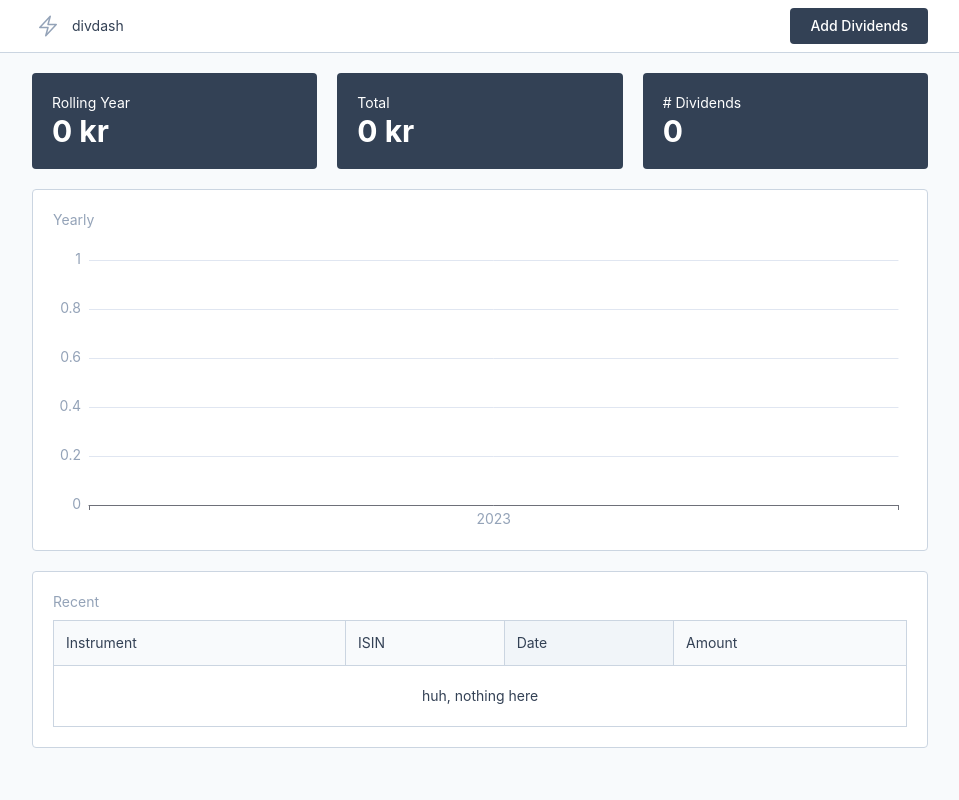
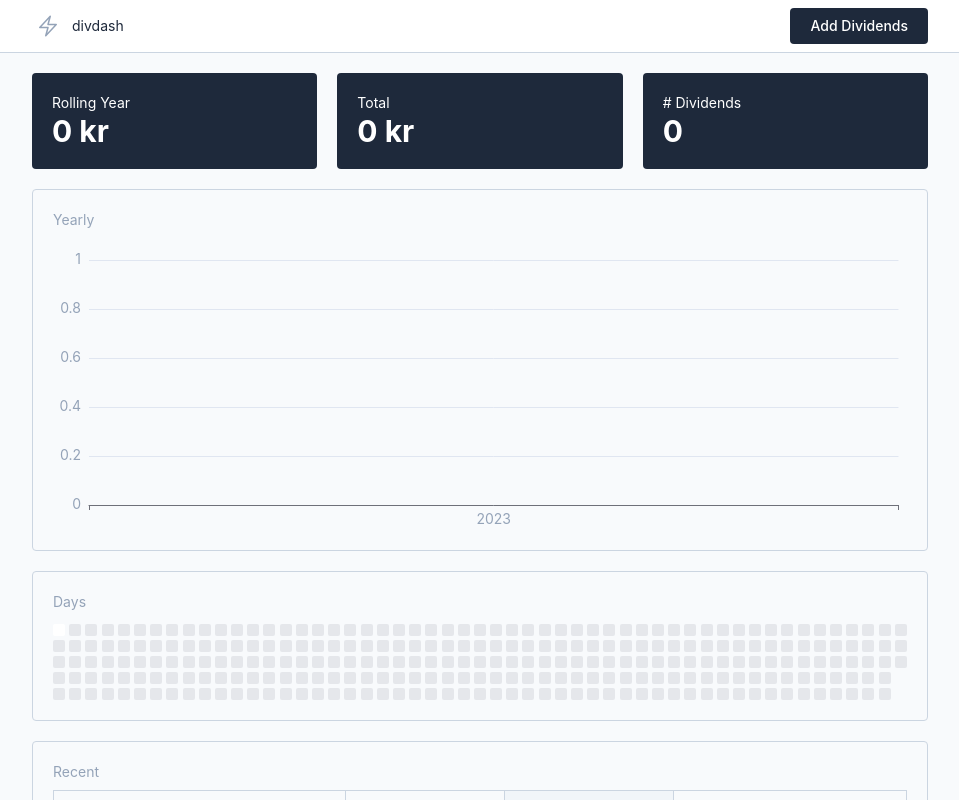
Before and after one commit to Blixthalka/divdash, a React (Create React App) app: page /dashboard in a window 1280 px wide. Shown: the top 800 px of the page, without its empty margins (160-1119 px from the left). Built offline with nearby package versions, Linux system fonts and the light colour scheme.

Commit message:
contributions

```diff
--- a/public/index.html
+++ b/public/index.html
@@ -39,5 +39,6 @@
       To begin the development, run `npm start` or `yarn start`.
       To create a production bundle, use `npm run build` or `yarn build`.
     -->
+
   </body>
 </html>
--- a/src/components/Button.jsx
+++ b/src/components/Button.jsx
@@ -5,7 +5,7 @@ function Button({ text, children, className, onClick, design = "primary", Icon,
         <button
             className={`
                 cursor-pointer
-                ${design === "primary" && "bg-primary hover:bg-slate-600"}
+                ${design === "primary" && "bg-primary "}
                 ${design === "secondary" && "bg-transparent hover:bg-background border-background"}
                 ${(disabled && design === "primary") && 'hover:bg-secondary'}
                  ${xs ? "px-2" : "px-5"} py-2  rounded group min-w-fit ${className}`}
@@ -15,7 +15,7 @@ function Button({ text, children, className, onClick, design = "primary", Icon,
             {text ?
                 <span
                     className={`
-                        ${design === "primary" && "text-white"}
+                        ${design === "primary" && "text-white group-hover:text-lime-300"}
                         ${design === "secondary" && "text-secondary group-hover:text-primary"}
                         ${(disabled && design === "secondary") && 'group-hover:text-secondary'}
                         font-medium flex items-center text-sm`}
--- a/src/components/ButtonIcon.jsx
+++ b/src/components/ButtonIcon.jsx
@@ -8,7 +8,7 @@ const ButtonIcon = ({Icon, className, onClick, disabled = false}) => {
             onClick={disabled ? () => {} : onClick}
             disabled={disabled}
         >
-            <Icon className={`stroke-secondary w-6 h-6 ${disabled ? "stroke-slate-200" : "group-hover:stroke-primary "}`} />
+            <Icon className={`stroke-secondary w-6 h-6 ${disabled ? "stroke-slate-200" : "group-hover:stroke-primary group-hover:fill-lime-300"}`} />
         </button>
     );
 }
--- a/src/components/Card.jsx
+++ b/src/components/Card.jsx
@@ -1,11 +1,11 @@
 
 
-function Card({ title, children, className, headerComponent }) {
+function Card({ title, children, className, headerComponent, textClassName }) {
   return (
-    <div className={`bg-white border border-slate-300 rounded p-5 ${className}`}>
+    <div className={` border border-slate-300 rounded p-5 ${className}`}>
       {title &&
         <div className="flex justify-between ">
-          <p className="text-secondary text-sm">{title}</p>
+          <p className={`text-secondary text-sm ${textClassName}`}>{title}</p>
           {headerComponent && headerComponent}
         </div>
       }
--- a/src/components/Chart.jsx
+++ b/src/components/Chart.jsx
@@ -61,7 +61,7 @@ function Chart({ data, onBarClick }) {
                     }
                 }),
                 type: 'bar',
-                color: '#334155',
+                color: '#1e293b',
                 emphasis: {
                     itemStyle: {
                         shadowColor: '#404040'
--- /dev/null
+++ b/src/components/ContributionCard.jsx
@@ -0,0 +1,112 @@
+
+import moment from 'moment/moment';
+import React, { useContext, useEffect, useState } from 'react';
+import { AppContext } from '../App';
+import { formatDateWithYear } from '../utils/util';
+import Card from './Card';
+
+function moment_equals(a, b) {
+    return a.year() === b.year() && a.month() === b.month() && a.date() === b.date()
+}
+
+
+function get_color(value, max) {
+    const quarter = max / 4
+
+    if (value === "empty") {
+        return "bg-white"
+    } else if (value === 0) {
+        return "bg-gray-200"
+    } else if (value > (3 * quarter)) {
+        return "bg-blue-900"
+    } else if (value > (2 * quarter)) {
+        return "bg-blue-700"
+    } else if (value > (1 * quarter)) {
+        return "bg-blue-500"
+    } else {
+        return "bg-blue-300"
+    }
+}
+
+function ContributionCard({ year, className }) {
+    const { dividends } = useContext(AppContext)
+    const [result, setResult] = useState(undefined)
+    const [max, setMax] = useState(undefined)
+
+
+
+    useEffect(() => {
+        let from_date;
+        let to_date;
+        if (year) {
+            from_date = moment("" + year + "-01-01")
+            to_date = moment("" + year + "-12-31").add(1, 'days')
+        } else {
+            from_date = new moment().subtract(1, 'years')
+            to_date = new moment().add(1, 'days')
+        }
+
+
+        const data = dividends.filter(div => div.date.isAfter(from_date) && div.date.isBefore(to_date))
+
+        const res = []
+
+        let cur_date = from_date;
+
+        let i = 0
+        while (i < cur_date.day()) {
+            res.push({ label: "", value: "empty" })
+            i++;
+        }
+
+        while (!moment_equals(cur_date, to_date)) {
+            if (cur_date.day() === 6 || cur_date.day() === 5) {
+                cur_date = cur_date.add(1, 'days')
+                console.log("DEAD")
+                continue;
+            }
+            res.push(
+                {
+                    label: cur_date.format("YYYY-MM-DD"),
+                    value: data
+                        .filter(div => {
+                            return moment_equals(div.date, cur_date)
+                        })
+                        .reduce((acc, val) => acc + val.amount, 0)
+                }
+            )
+            cur_date = cur_date.add(1, 'days')
+        }
+
+        setResult(res)
+        setMax(res.reduce((acc, val) => val.value > acc ? val.value : acc, 0))
+    }, [year, dividends])
+
+    if(!result) {
+        return (<></>)
+    }
+
+
+    return (
+        <Card
+            title={'Days'}
+            className={`${className}`}
+        >
+            <div className="grid grid-rows-[repeat(5,1fr)] grid-flow-col gap-1 mt-3 overflow-scroll md:overflow-visible">
+                {result.map((r, i) => (
+                    <div key={i} className="group relative w-max">
+                        <div className={`w-3 h-3 rounded-sm ${get_color(r.value, max)}`} />
+                        {r.value !== "empty" && (
+                            <div role="tooltip" className="z-10 shadow bg-white border text-sm px-2 py-1 rounded text-primary pointer-events-none absolute -top-7 left-0 w-max opacity-0 transition-opacity md:group-hover:opacity-100">
+                                {formatDateWithYear(r.label) + " - " + r.value + " kr"}
+                            </div>
+                        )}
+
+                    </div>
+                ))}
+            </div>
+        </Card>
+    );
+}
+
+export default ContributionCard;
--- a/src/components/Table.css
+++ b/src/components/Table.css
@@ -51,7 +51,7 @@
 }
 
 .dividends-table tr.clickable-row  {
-    @apply hover:bg-slate-100 cursor-pointer;
+    @apply hover:bg-slate-100 cursor-pointer hover:text-lime-300;
 }
 
 .dividends-table th.header-highlight {
--- a/src/routes/Dashboard.jsx
+++ b/src/routes/Dashboard.jsx
@@ -7,6 +7,7 @@ import CardSingleNumber from '../components/CardSingleNumber';
 import DividendTable from '../components/DividendTable';
 import DividendYearCard from '../components/DividendYearCard';
 import InstrumentChartCard from '../components/InstrumentChartCard';
+import ContributionCard from '../components/ContributionCard';
 
 
 function Dashboard() {
@@ -27,9 +28,10 @@ function Dashboard() {
 
         <CardSingleNumber title={"Rolling Year"} amount={rolling} currency={"kr"} />
         <CardSingleNumber title={"Total"} amount={total} currency={"kr"} />
-        <CardSingleNumber title={`# Dividends`} amount={dividends.length} />
+        <CardSingleNumber title={`# Dividends`} amount={dividends.length} className="" />
 
         <DividendYearCard className="sm:col-span-3" />
+        <ContributionCard className="sm:col-span-3" />
         <AccumCard className="sm:col-span-3" />
         <InstrumentChartCard className="sm:col-span-3" />
 
--- a/src/routes/DashboardYear.jsx
+++ b/src/routes/DashboardYear.jsx
@@ -7,7 +7,7 @@ import CardSingleNumber from '../components/CardSingleNumber';
 import DividendMonthCard from '../components/DividendMonthCard';
 import DividendTable from '../components/DividendTable';
 import InstrumentChartCard from '../components/InstrumentChartCard';
-
+import ContributionCard from '../components/ContributionCard';
 import { ChevronLeftIcon, ChevronRightIcon, XMarkIcon } from '@heroicons/react/24/outline'
 
 
@@ -60,6 +60,8 @@ function DashboardYear() {
 
                 <DividendMonthCard year={params.year} className="col-span-3" />
                 <InstrumentChartCard year={params.year} className="col-span-3" />
+                <ContributionCard className="sm:col-span-3" year={year} />
+
 
                 <Card
                     title="Dividends"
--- a/src/utils/util.js
+++ b/src/utils/util.js
@@ -63,6 +63,12 @@ export const formatDate = (dateString) => {
   return date.getDay() + ' ' + months[date.getMonth()]
 }
 
+export const formatDateWithYear = (dateString) => {
+  var date = new Date(dateString)
+  const res = date.getDate() + ' ' + months[date.getMonth()] + ' ' + date.getFullYear()
+  return res
+}
+
 export const formatDateInput = (date) => {
   return date.getFullYear() + "-" + pad(date.getMonth() + 1) + "-" + pad(date.getDate());
 }
--- a/tailwind.config.js
+++ b/tailwind.config.js
@@ -1,11 +1,11 @@
 module.exports = {
   content: [
-    "./src/**/*.{js,jsx,ts,tsx}",
+    "./src/**/*.{js,jsx,ts,tsx}"
   ],
   theme: {
     extend: {
       colors: {
-        'primary': '#334155',
+        'primary': '#1e293b',
         'background': '#f1f5f9',
         'secondary': '#94a3b8',
         'chart-1': '#FCD757',
@@ -21,5 +21,6 @@ module.exports = {
       }
     },
   },
-  plugins: [],
+  plugins: [
+  ],
 }
```
Also changed, not shown: src/components/AccumCard.jsx (+13 -0 lines).
